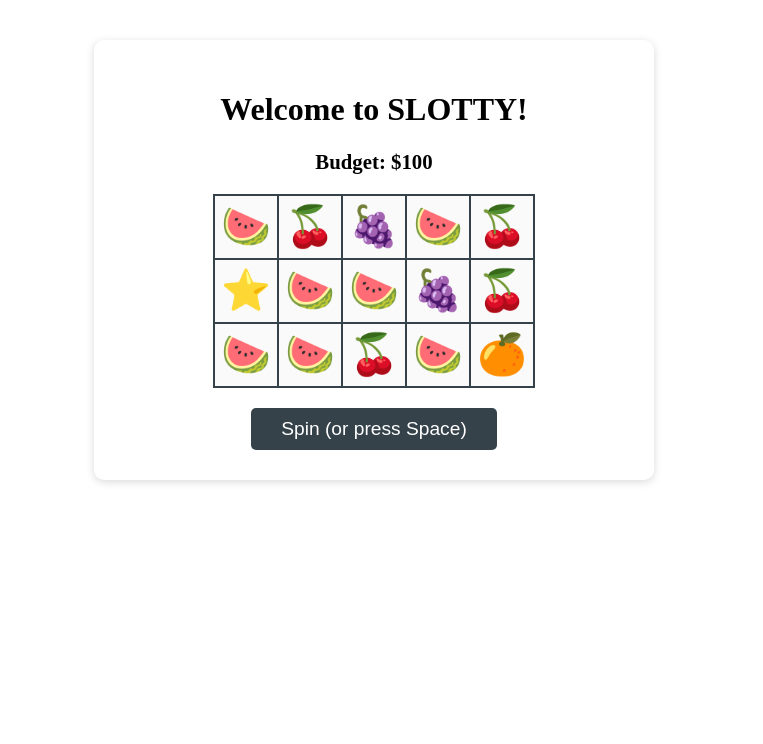
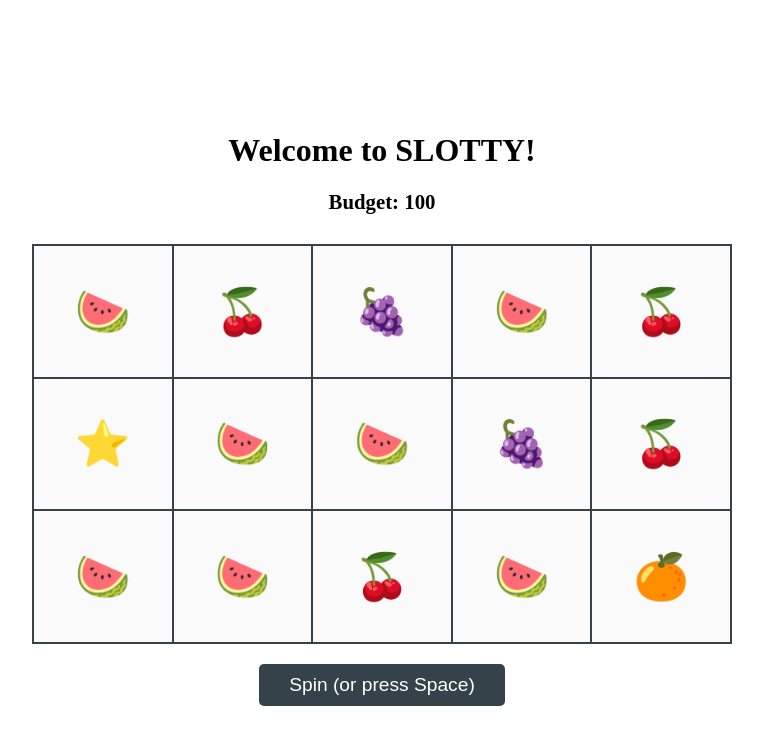
Before and after one commit to JHGambling/slotty, a Svelte app: page / in a window 1280 px wide. Shown: the top 744 px of the page, without its empty margins (266-1029 px from the left). Built offline with nearby package versions, Linux system fonts and the light colour scheme.

Commit message:
github pages ready

```diff
--- a/src/App.svelte
+++ b/src/App.svelte
@@ -14,8 +14,8 @@ let winType = '';
 let showJackpot = false;
 let showOtherWin = false;
 let winMatrix: boolean[][] = Array.from({ length: rows }, () => Array(cols).fill(false));
-const SPIN_COST = 10;
-const JACKPOT_REWARD = 30;
+const SPIN_COST = 5;
+const JACKPOT_REWARD = 50;
 const COLUMN_REWARD = 10;
 const DIAGONAL_REWARD = 15;
 
@@ -162,10 +162,10 @@ onMount(() => {
     window.addEventListener('keyup', handleKeyup);
     randomizeState();
     // Expose test functions for F12 console
-    window.forceJackpot = forceJackpot;
-    window.forceColumnWin = forceColumnWin;
-    window.forceDiagonalWin = forceDiagonalWin;
-    window.forceNoWin = forceNoWin;
+    (window as any).forceJackpot = forceJackpot;
+    (window as any).forceColumnWin = forceColumnWin;
+    (window as any).forceDiagonalWin = forceDiagonalWin;
+    (window as any).forceNoWin = forceNoWin;
     return () => {
         window.removeEventListener('keydown', handleKeydown);
         window.removeEventListener('keyup', handleKeyup);
@@ -174,10 +174,10 @@ onMount(() => {
 });
 </script>
 
-<main class="{showJackpot ? 'crazy-jackpot' : ''}">
+<main class:crazy-jackpot={showJackpot}>
     <h1>Welcome to SLOTTY!</h1>
-    <div class="budget">Budget: ${budget}</div>
-    <table class="slot-table {spinning ? 'spinning' : ''} {showOtherWin ? 'other-win' : ''}">
+    <div class="budget">Budget: {budget}</div>
+    <table class="slot-table" class:spinning={spinning} class:other-win={showOtherWin}>
         <tbody>
             {#each state as row, r}
                 <tr>
@@ -190,7 +190,7 @@ onMount(() => {
     </table>
     <button id="spin-btn" on:click={spin} disabled={spinning || budget < SPIN_COST}>Spin (or press Space)</button>
     {#if message}
-        <div class="message {showJackpot ? 'jackpot-message' : ''} {showOtherWin ? 'otherwin-message' : ''}">{message}</div>
+        <div class="message" class:jackpot-message={showJackpot} class:otherwin-message={showOtherWin}>{message}</div>
     {/if}
     {#if showJackpot}
         <div class="confetti"></div>
@@ -202,6 +202,38 @@ onMount(() => {
 </main>
 
 <style>
+html, body {
+    height: 100%;
+    margin: 0;
+    padding: 0;
+    width: 100vw;
+    min-height: 100vh;
+}
+body {
+    font-family: Arial, sans-serif;
+    background: #f0f0f0;
+    margin: 0;
+    padding: 0;
+    width: 100vw;
+    min-height: 100vh;
+    height: 100vh;
+    box-sizing: border-box;
+}
+main {
+    min-height: 100vh;
+    min-width: 100vw;
+    width: 100vw;
+    height: 100vh;
+    display: flex;
+    flex-direction: column;
+    align-items: center;
+    justify-content: center;
+    background: #fff;
+    border-radius: 0;
+    box-shadow: none;
+    padding: 0;
+    text-align: center;
+}
 .budget {
     font-size: 1.3rem;
     margin-bottom: 10px;
@@ -223,15 +255,23 @@ onMount(() => {
     margin: 20px auto;
     border-collapse: collapse;
     transition: filter 0.2s;
+    width: 90vw;
+    max-width: 700px;
+    height: 50vh;
+    max-height: 400px;
+    table-layout: fixed;
 }
 .slot-table.spinning {
     filter: brightness(1.2) blur(1px);
 }
 .slot-table td {
-    width: 60px;
-    height: 60px;
+    width: 18vw;
+    max-width: 120px;
+    height: 16vh;
+    max-height: 120px;
     border: 2px solid #35424a;
-    font-size: 2.5rem;
+    font-size: 3.5vw;
+    min-font-size: 2rem;
     text-align: center;
     background: #fafafa;
     transition: transform 0.2s;
@@ -259,31 +299,6 @@ onMount(() => {
 }
 #spin-btn:hover:enabled {
     background: #2c3e50;
-}
-main {
-    width: 500px;
-    margin: 40px auto;
-    background: #fff;
-    border-radius: 10px;
-    box-shadow: 0 2px 8px rgba(0,0,0,0.15);
-    padding: 30px;
-    text-align: center;
-}
-body {
-    font-family: Arial, sans-serif;
-    background: #f0f0f0;
-    margin: 0;
-    padding: 0;
-}
-.crazy-jackpot {
-    animation: screen-shake 0.7s cubic-bezier(.36,.07,.19,.97) 3;
-    background: repeating-linear-gradient(135deg, #fff700 0 20px, #ff00c8 20px 40px, #00fff7 40px 60px);
-}
-@keyframes screen-shake {
-    10%, 90% { transform: translate3d(-2px, 1px, 0); }
-    20%, 80% { transform: translate3d(-4px, -2px, 0); }
-    30%, 50%, 70% { transform: translate3d(4px, 2px, 0); }
-    40%, 60% { transform: translate3d(2px, -4px, 0); }
 }
 .confetti {
     pointer-events: none;
@@ -360,4 +375,67 @@ body {
     60% { transform: scale(0.95) rotate(2deg); }
     100% { transform: scale(1); }
 }
+
+@media (prefers-color-scheme: dark) {
+  body, main {
+    background: #181a20 !important;
+    color: #f0f0f0;
+  }
+  main {
+    box-shadow: none;
+    border-radius: 0;
+    background: #23272f !important;
+  }
+  .budget {
+    color: #fff;
+  }
+  .slot-table {
+    background: #23272f;
+    border-color: #444;
+  }
+  .slot-table td {
+    background: #23272f;
+    color: #fff;
+    border: 2px solid #444;
+  }
+  .slot-table.spinning {
+    filter: brightness(1.1) blur(1px);
+  }
+  #spin-btn {
+    background: #444b5a;
+    color: #fff;
+  }
+  #spin-btn:disabled {
+    background: #333;
+    color: #aaa;
+  }
+  #spin-btn:hover:enabled {
+    background: #2c3e50;
+  }
+  .message {
+    color: #00e676;
+    text-shadow: 1px 1px 6px #111, 0 0 10px #00e676;
+  }
+  .jackpot-message {
+    color: #ffe600;
+    text-shadow: 2px 2px 8px #ff00c8, 0 0 20px #00fff7;
+  }
+  .otherwin-message {
+    color: #00e676;
+    text-shadow: 1px 1px 6px #111, 0 0 10px #00e676;
+  }
+  .win-cell {
+    background: linear-gradient(90deg, #ffe600 0%, #ff00c8 100%);
+    color: #181a20;
+    border: 3px solid #ff00c8;
+    box-shadow: 0 0 16px 4px #ffe600, 0 0 8px 2px #ff00c8;
+  }
+  .jackpot-explosion {
+    color: #ffe600;
+    text-shadow: 2px 2px 8px #ff00c8, 0 0 20px #00fff7;
+  }
+  .other-win {
+    background: linear-gradient(90deg, #1b5e20 0%, #01579b 100%);
+  }
+}
 </style>
--- a/vite.config.js
+++ /dev/null
@@ -1,14 +0,0 @@
-import { svelte } from '@sveltejs/vite-plugin-svelte';
-
-/** @type {import('vite').UserConfig} */
-export default {
-  plugins: [svelte()],
-  root: 'src',
-  build: {
-    outDir: '../public',
-    emptyOutDir: true
-  },
-  server: {
-    open: '/index.html',
-  },
-};
--- a/vite.config.mjs
+++ b/vite.config.mjs
@@ -1,11 +1,11 @@
 import { svelte } from '@sveltejs/vite-plugin-svelte';
 
-/** @type {import('vite').UserConfig} */
 export default {
   plugins: [svelte()],
   root: 'src',
+  base: './',
   build: {
-    outDir: '../public',
+    outDir: '../dist',
     emptyOutDir: true
   },
   server: {
```
Also changed, not shown: 8 other files (tests, documents, lock files or other folders).
